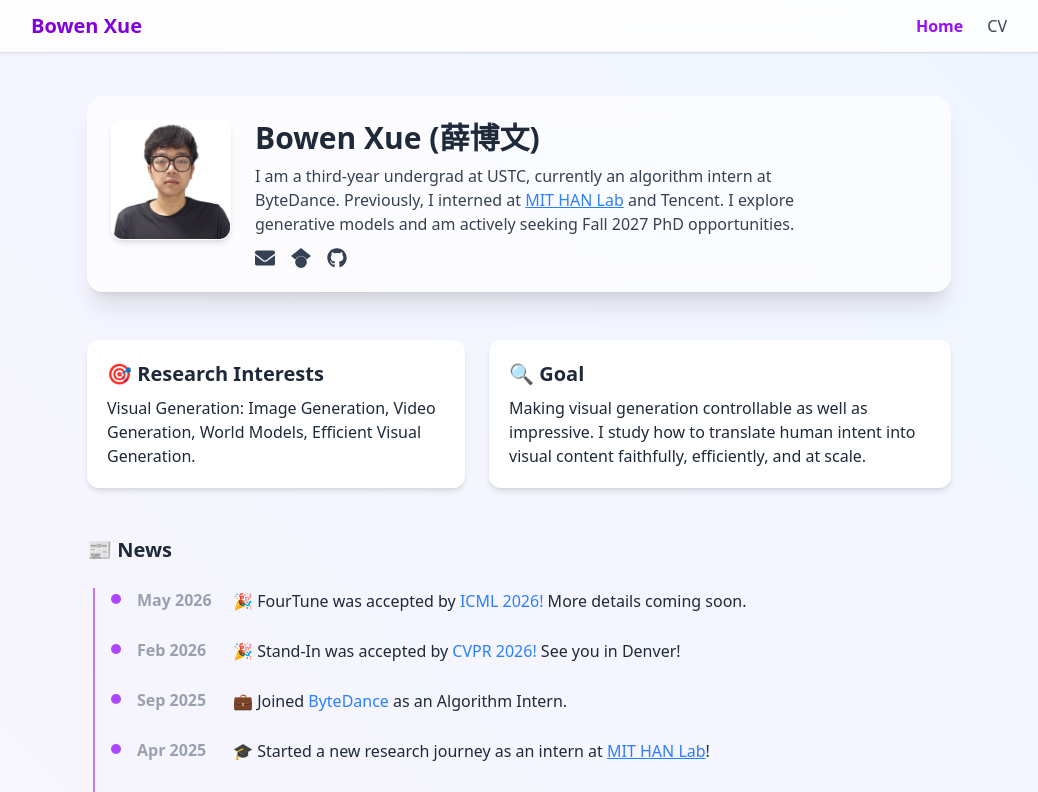
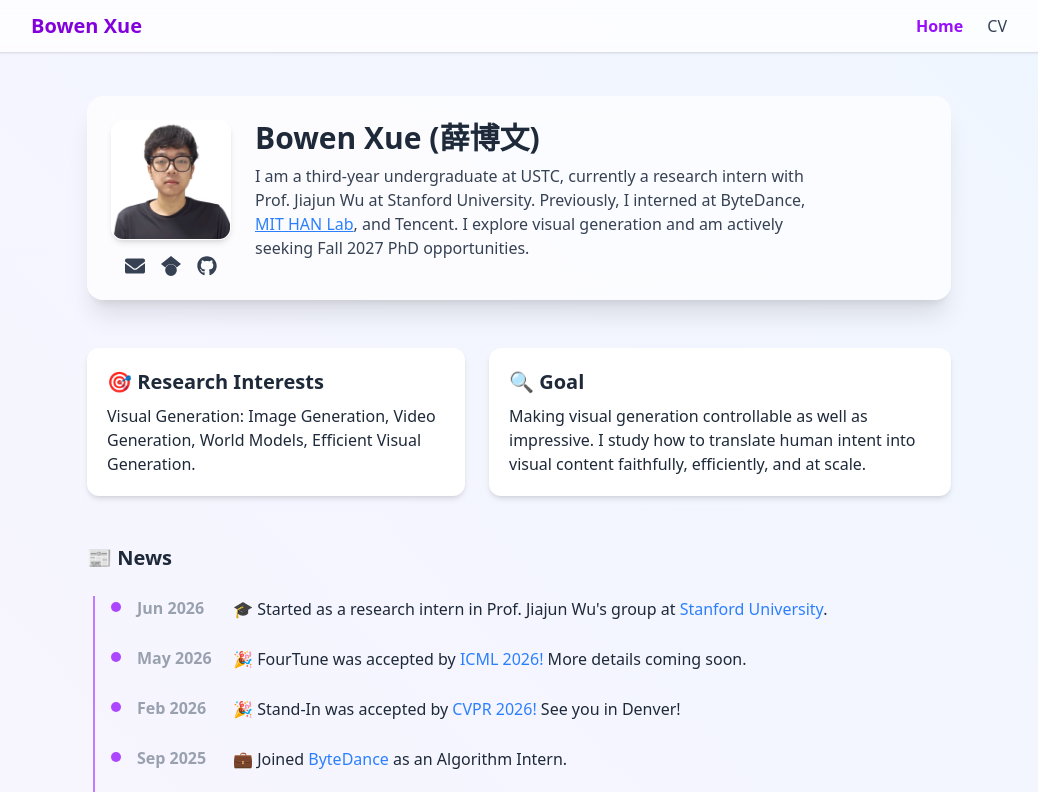
Before and after one commit to bowenxue2005/bowenxue2005.github.io, a Next.js app: page / in a window 1280 px wide. Shown: the top 792 px of the page, without its empty margins (121-1159 px from the left). Built offline with nearby package versions, Linux system fonts and the light colour scheme.

Commit message:
Update Stanford internship homepage copy

```diff
--- a/app/page.tsx
+++ b/app/page.tsx
@@ -38,7 +38,7 @@
         transition={{ duration: 0.6 }}
         className="bg-white/70 backdrop-blur-md shadow-xl rounded-2xl p-6 flex flex-col sm:flex-row items-center sm:items-start space-y-4 sm:space-y-0 sm:space-x-6"
       >
-        <div className="shrink-0">
+        <div className="shrink-0 flex flex-col items-center gap-4">
           <Image
             src="/avatar.jpg"
             alt="Avatar"
@@ -46,22 +46,7 @@
             height={120}
             className="rounded-xl border border-white/80 shadow-md"
           />
-        </div>
-        <div>
-          <h1 className="text-3xl font-bold">Bowen Xue (薛博文)</h1>
-          <p className="text-gray-700 mt-2 max-w-xl">
-                    I am a third-year undergrad at USTC, currently an algorithm intern at ByteDance. Previously, I interned at{' '}
-                    <a
-                      href="https://hanlab.mit.edu"
-                      target="_blank"
-                      rel="noopener noreferrer"
-                      className="text-blue-500 underline hover:text-blue-600"
-                    >
-                      MIT HAN Lab
-                    </a>
-                    {' '}and Tencent. I explore generative models and am actively seeking Fall 2027 PhD opportunities.
-                  </p>
-              <div className="flex space-x-4 text-xl text-gray-700 mt-3">
+          <div className="flex space-x-4 text-xl text-gray-700">
             <a
               href="mailto:bowenxue2005@gmail.com"
               aria-label="Email"
@@ -88,6 +73,21 @@
               <FaGithub />
             </a>
           </div>
+        </div>
+        <div>
+          <h1 className="text-3xl font-bold">Bowen Xue (薛博文)</h1>
+          <p className="text-gray-700 mt-2 max-w-xl text-pretty">
+                    I am a third-year undergraduate at USTC, currently a research intern with Prof. Jiajun Wu at Stanford University. Previously, I interned at ByteDance,{' '}
+                    <a
+                      href="https://hanlab.mit.edu"
+                      target="_blank"
+                      rel="noopener noreferrer"
+                      className="text-blue-500 underline hover:text-blue-600"
+                    >
+                      MIT HAN Lab
+                    </a>
+                    {', '}and Tencent. I explore visual generation and am actively seeking Fall 2027 PhD opportunities.
+                  </p>
             </div>
       </motion.div>
 
@@ -138,6 +138,14 @@
 
     <ul className="space-y-6"> {/* 间距从 12 缩小到 6 */}
       {[
+        {
+          date: 'Jun 2026',
+          content: (
+            <>
+              🎓 <span className="font-medium">Started as a research intern in Prof. Jiajun Wu&apos;s group at <span className="text-blue-500">Stanford University</span>.</span>
+            </>
+          ),
+        },
         {
           date: 'May 2026',
           content: (
```
Lines whose indentation alone changed are shown as unchanged.
